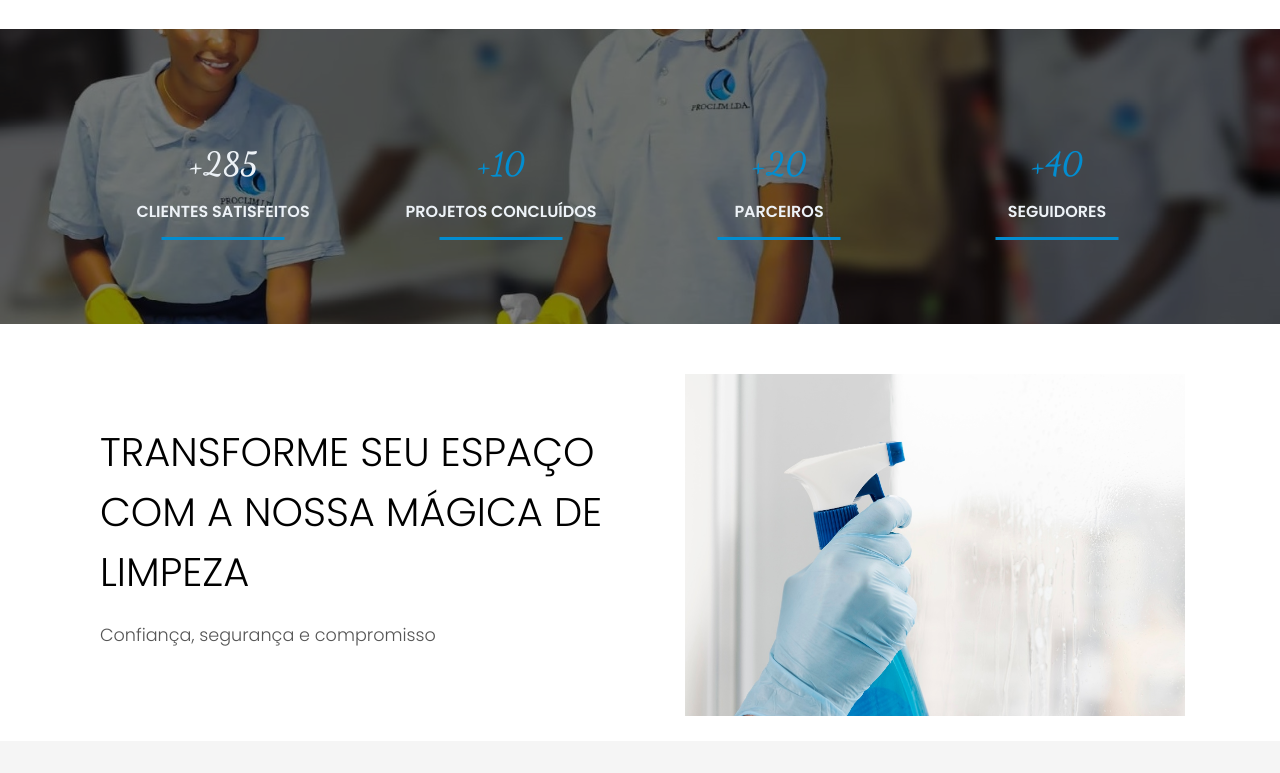
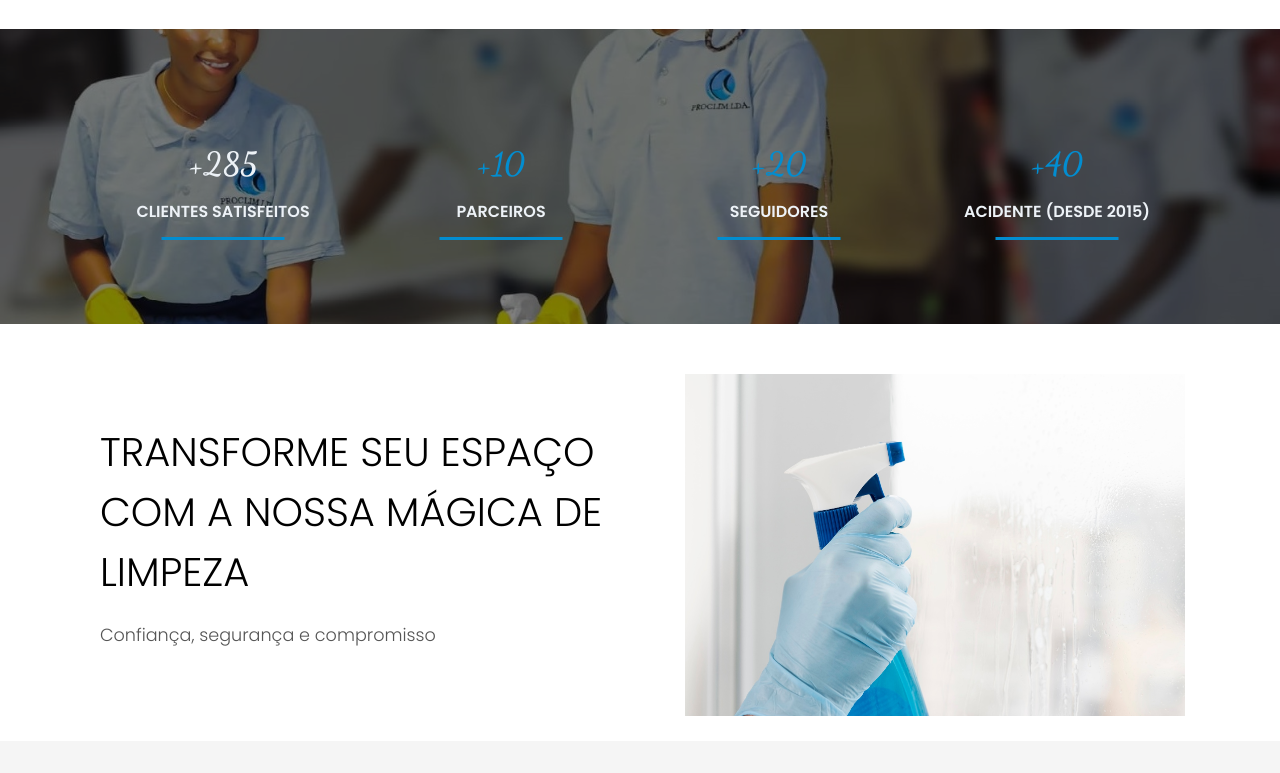
Before and after one commit to juliobugfixer/proclim-angola.com, a plain HTML site: page index.html in a window 1280 px wide. Shown: the part 2360-3133 px from the top of the page. Drawn offline with Linux system fonts and the light colour scheme.

Commit message:
Update index.html

```diff
--- a/index.html
+++ b/index.html
@@ -203,15 +203,15 @@
             </div>
             <div class="estatistica">
                 <h1 class="contador">0</h1>
-                <p>Projetos Concluídos</p>
-            </div>
-            <div class="estatistica">
-                <h1 class="contador">0</h1>
                 <p>Parceiros</p>
             </div>
             <div class="estatistica">
                 <h1 class="contador">0</h1>
                 <p>Seguidores</p>
+            </div>
+            <div class="estatistica">
+                <h1 class="contador">1</h1>
+                <p>Acidente (Desde 2015)</p>
             </div>
         </section>
         <!--===============================================FORMULÁRIO======================================================-->
```
